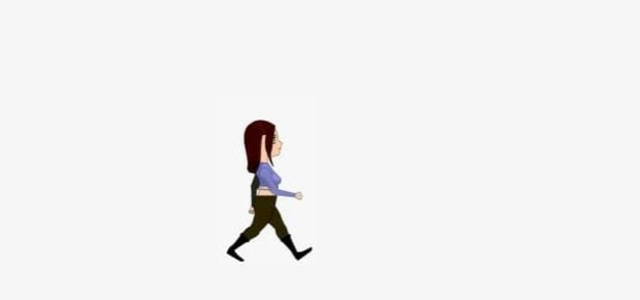
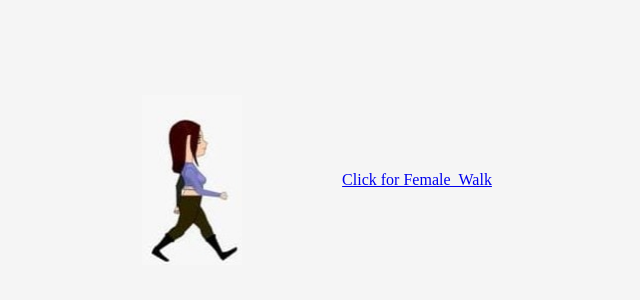
Before and after one commit to Shraddha063/WalkAnimation, a plain HTML site: page index.html in a window 1280 px wide. Shown: the part 220-520 px from the top of the page, without its empty margins (373-1013 px from the left). Drawn offline with Linux system fonts and the light colour scheme.

Commit message:
Update and rename index2.html to index.html

```diff
--- a/index2.html
+++ b/index.html
@@ -8,12 +8,9 @@
 </head>
 <body style="background-color:#f5f5f5;">
   <div class="character-container">
-    <!-- Male character -->
-
-
-    <!-- Female character -->
     <div class="character" style=" background-image: url('girlwalk.jpg');
     background-size: 795px 177px;width: 100px;"></div>
   </div>
+  <a href="index.html" class="button"> Click for Female_Walk </a>
 </body>
 </html>
```
